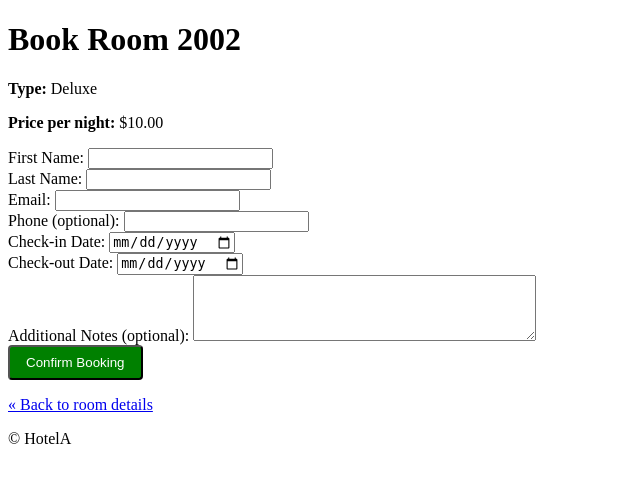
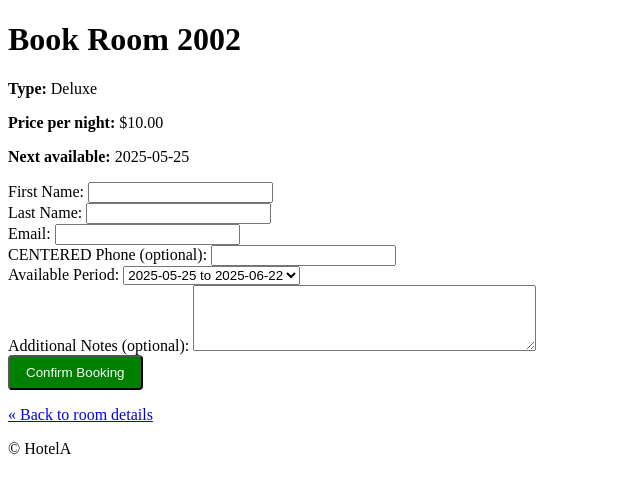
Before and after one commit to Kikono1014/HotelApp, a Django app: page /book/4/ in a window 1280 px wide. Shown: the part 26-519 px from the top of the page, without its empty margins (0-640 px from the left). Run offline with Django 5.2, Linux system fonts and the light colour scheme; data comes from the database, SQL or seed files in the repository; both versions use the stored data as it was after the commit.

Commit message:
Update logic for booking in free periods

```diff
--- a/hotel/forms.py
+++ b/hotel/forms.py
@@ -1,5 +1,7 @@
+# hotel/forms.py
 from django import forms
 from .models import Room, Booking, Guest
+from datetime import date, timedelta
 
 class RoomFilterForm(forms.Form):
     ROOM_TYPE_CHOICES = [('', 'Any')] + list(Room.RoomType.choices)
@@ -12,32 +14,75 @@ class RoomFilterForm(forms.Form):
     only_available = forms.BooleanField(required=False, initial=False, label="Only Available")
 
 class BookingForm(forms.ModelForm):
-    # Поля для гостя
     first_name = forms.CharField(max_length=50, label="First Name")
     last_name = forms.CharField(max_length=50, label="Last Name")
     email = forms.EmailField(label="Email")
     phone = forms.CharField(max_length=20, required=False, label="Phone")
 
+    # Нове поле для вибору періоду
+    available_period = forms.ChoiceField(
+        choices=[],
+        required=True,
+        label="Select Available Period"
+    )
+
     class Meta:
         model = Booking
-        fields = ['check_in_date', 'check_out_date', 'notes']
+        fields = ['notes']
         widgets = {
-            'check_in_date': forms.DateInput(attrs={'type': 'date'}),
-            'check_out_date': forms.DateInput(attrs={'type': 'date'}),
             'notes': forms.Textarea(attrs={'rows': 4}),
         }
         labels = {
-            'check_in_date': 'Check-in Date',
-            'check_out_date': 'Check-out Date',
             'notes': 'Additional Notes (optional)',
         }
 
+    def __init__(self, *args, room=None, **kwargs):
+        super().__init__(*args, **kwargs)
+        self.room = room
+        if room:
+            # Заповнюємо вибір періодів
+            periods = room.get_available_periods()
+            choices = [
+                (
+                    f"{period[0]}:{period[1]}",
+                    f"{period[0]} to {period[1]}"
+                )
+                for period in periods
+            ]
+            self.fields['available_period'].choices = choices
+
     def clean(self):
         cleaned_data = super().clean()
-        check_in_date = cleaned_data.get('check_in_date')
-        check_out_date = cleaned_data.get('check_out_date')
+        available_period = cleaned_data.get('available_period')
 
-        # Перевірка: дата виїзду після дати заїзду
-        if check_in_date and check_out_date and check_out_date <= check_in_date:
-            raise forms.ValidationError("Check-out date must be after check-in date.")
+        if available_period:
+            # Розпарсуємо вибраний період
+            check_in_str, check_out_str = available_period.split(':')
+            check_in_date = date.fromisoformat(check_in_str)
+            check_out_date = date.fromisoformat(check_out_str)
+
+            # Перевірка: дата виїзду після дати заїзду
+            if check_out_date <= check_in_date:
+                raise forms.ValidationError("Check-out date must be after check-in date.")
+
+            # Перевірка: максимум 30 днів наперед
+            max_date = date.today() + timedelta(days=30)
+            if check_in_date > max_date or check_out_date > max_date:
+                raise forms.ValidationError("Bookings can only be made up to 30 days in advance.")
+
+            # Перевірка: чи період дійсно вільний
+            if self.room:
+                conflicting_bookings = Booking.objects.filter(
+                    room=self.room,
+                    status__in=['confirmed', 'checked_in'],
+                    check_in_date__lt=check_out_date,
+                    check_out_date__gt=check_in_date
+                ).exists()
+                if conflicting_bookings:
+                    raise forms.ValidationError("Selected period is no longer available.")
+
+            # Додаємо очищені дати до cleaned_data
+            cleaned_data['check_in_date'] = check_in_date
+            cleaned_data['check_out_date'] = check_out_date
+
         return cleaned_data
--- a/hotel/models.py
+++ b/hotel/models.py
@@ -1,4 +1,7 @@
+# hotel/models.py
 from django.db import models
+from django.utils import timezone
+from datetime import date, timedelta
 
 class Room(models.Model):
     class RoomType(models.TextChoices):
@@ -8,38 +11,67 @@ class Room(models.Model):
         FAMILY = 'family', 'Family'
         DELUXE = 'deluxe', 'Deluxe'
 
-    # Показне ім’я номера
     room_number = models.CharField(max_length=10, unique=True)
-    # Тип кімнати
     room_type = models.CharField(
         max_length=10,
         choices=RoomType.choices,
         default=RoomType.SINGLE,
     )
-    # Максимальна кількість гостей
     capacity = models.PositiveSmallIntegerField()
-    # Ціна за ніч
     price_per_night = models.DecimalField(max_digits=10, decimal_places=2)
-    # Опис чи особливості
     description = models.TextField(blank=True, null=True)
-    # Доступність для бронювання
     is_available = models.BooleanField(default=True)
 
     def __str__(self):
         return f"Room {self.room_number} ({self.room_type})"
 
+    def get_next_available_date(self):
+        today = date.today()
+        bookings = Booking.objects.filter(
+            room=self,
+            status__in=['confirmed', 'checked_in'],
+            check_out_date__gte=today
+        ).order_by('check_out_date')
+
+        if not bookings.exists():
+            return today
+
+        last_booking = bookings.last()
+        return last_booking.check_out_date
+
+    def get_available_periods(self, max_days=30):
+        today = date.today()
+        max_date = today + timedelta(days=max_days)
+        bookings = Booking.objects.filter(
+            room=self,
+            status__in=['confirmed', 'checked_in'],
+            check_out_date__gte=today,
+            check_in_date__lte=max_date
+        ).order_by('check_in_date')
+
+        periods = []
+        current_date = today
+
+        if not bookings.exists():
+            return [(today, max_date)]
+
+        for booking in bookings:
+            if current_date < booking.check_in_date:
+                periods.append((current_date, booking.check_in_date))
+            current_date = max(current_date, booking.check_out_date)
+
+        if current_date < max_date:
+            periods.append((current_date, max_date))
+
+        return periods
+
     class Meta:
         ordering = ['room_number']
 
-
 class Guest(models.Model):
-    # Ім’я гостя
     first_name = models.CharField(max_length=50)
-    # Прізвище
     last_name = models.CharField(max_length=50)
-    # Email
     email = models.EmailField(unique=True)
-    # Телефон
     phone = models.CharField(max_length=20, blank=True, null=True)
 
     def __str__(self):
@@ -47,7 +79,6 @@ class Guest(models.Model):
 
     class Meta:
         ordering = ['last_name', 'first_name']
-
 
 class Booking(models.Model):
     class BookingStatus(models.TextChoices):
@@ -62,29 +93,21 @@ class Booking(models.Model):
         IN_PERSON  = 'in_person', 'In Person'
         AGENT      = 'agent', 'Travel Agent'
 
-    # Номер, що бронюється :contentReference[oaicite:0]{index=0}
-    room = models.ForeignKey(Room,  on_delete=models.CASCADE)
-    # Гість, що робить бронювання :contentReference[oaicite:1]{index=1}
+    room = models.ForeignKey(Room, on_delete=models.CASCADE)
     guest = models.ForeignKey(Guest, on_delete=models.CASCADE)
-    # Дата заїзду
     check_in_date = models.DateField()
-    # Дата виїзду
     check_out_date = models.DateField()
-    # Коли створено бронювання
     booking_date = models.DateTimeField(auto_now_add=True)
-    # Статус
-    status          = models.CharField(
+    status = models.CharField(
         max_length=12,
         choices=BookingStatus.choices,
         default=BookingStatus.CONFIRMED,
     )
-    # Спосіб бронювання
     booking_channel = models.CharField(
         max_length=10,
         choices=BookingChannel.choices,
         default=BookingChannel.ONLINE,
     )
-    # Додаткова інформація
     notes = models.TextField(blank=True, null=True)
 
     def __str__(self):
--- a/hotel/templates/book.html
+++ b/hotel/templates/book.html
@@ -3,6 +3,7 @@
   <h1>Book Room {{ room.room_number }}</h1>
   <p><strong>Type:</strong> {{ room.get_room_type_display }}</p>
   <p><strong>Price per night:</strong> ${{ room.price_per_night }}</p>
+  <p><strong>Next available:</strong> {{ room.get_next_available_date|date:"Y-m-d" }}</p>
 
   <form method="post">
     {% csrf_token %}
@@ -19,16 +20,12 @@
       {{ form.email }}
     </div>
     <div>
-      <label for="id_phone">Phone (optional):</label>
+ CENTERED      <label for="id_phone">Phone (optional):</label>
       {{ form.phone }}
     </div>
     <div>
-      <label for="id_check_in_date">Check-in Date:</label>
-      {{ form.check_in_date }}
-    </div>
-    <div>
-      <label for="id_check_out_date">Check-out Date:</label>
-      {{ form.check_out_date }}
+      <label for="id_available_period">Available Period:</label>
+      {{ form.available_period }}
     </div>
     <div>
       <label for="id_notes">Additional Notes (optional):</label>
--- a/hotel/views.py
+++ b/hotel/views.py
@@ -1,3 +1,4 @@
+# hotel/views.py
 from django.shortcuts import render, redirect
 from django.views.generic import ListView, DetailView, CreateView
 from django.urls import reverse_lazy
@@ -42,16 +43,18 @@ class BookingCreateView(CreateView):
     template_name = 'book.html'
     success_url = reverse_lazy('list')
 
+    def get_form_kwargs(self):
+        kwargs = super().get_form_kwargs()
+        kwargs['room'] = Room.objects.get(pk=self.kwargs['pk'])
+        return kwargs
+
     def get_context_data(self, **kwargs):
         context = super().get_context_data(**kwargs)
         context['room'] = Room.objects.get(pk=self.kwargs['pk'])
         return context
 
     def form_valid(self, form):
-        # Отримуємо номер
         room = Room.objects.get(pk=self.kwargs['pk'])
-
-        # Створюємо або отримуємо гостя
         guest, created = Guest.objects.get_or_create(
             email=form.cleaned_data['email'],
             defaults={
@@ -61,16 +64,21 @@ class BookingCreateView(CreateView):
             }
         )
 
-        # Створюємо бронювання
-        booking = form.save(commit=False)  # Не зберігаємо одразу
+        booking = form.save(commit=False)
         booking.room = room
         booking.guest = guest
+        booking.check_in_date = form.cleaned_data['check_in_date']
+        booking.check_out_date = form.cleaned_data['check_out_date']
         booking.status = 'confirmed'
         booking.booking_channel = 'online'
         booking.save()
 
-        # Оновлюємо статус номера
-        room.is_available = False
+        # Оновлюємо статус кімнати
+        active_bookings = Booking.objects.filter(
+            room=room,
+            status__in=['confirmed', 'checked_in']
+        ).exists()
+        room.is_available = not active_bookings
         room.save()
 
         return super().form_valid(form)
```
Also changed, not shown: hotel/signals.py (added, +14 -0 lines), hotel/templates/rooms/detail.html (+16 -5 lines), db.sqlite3.
